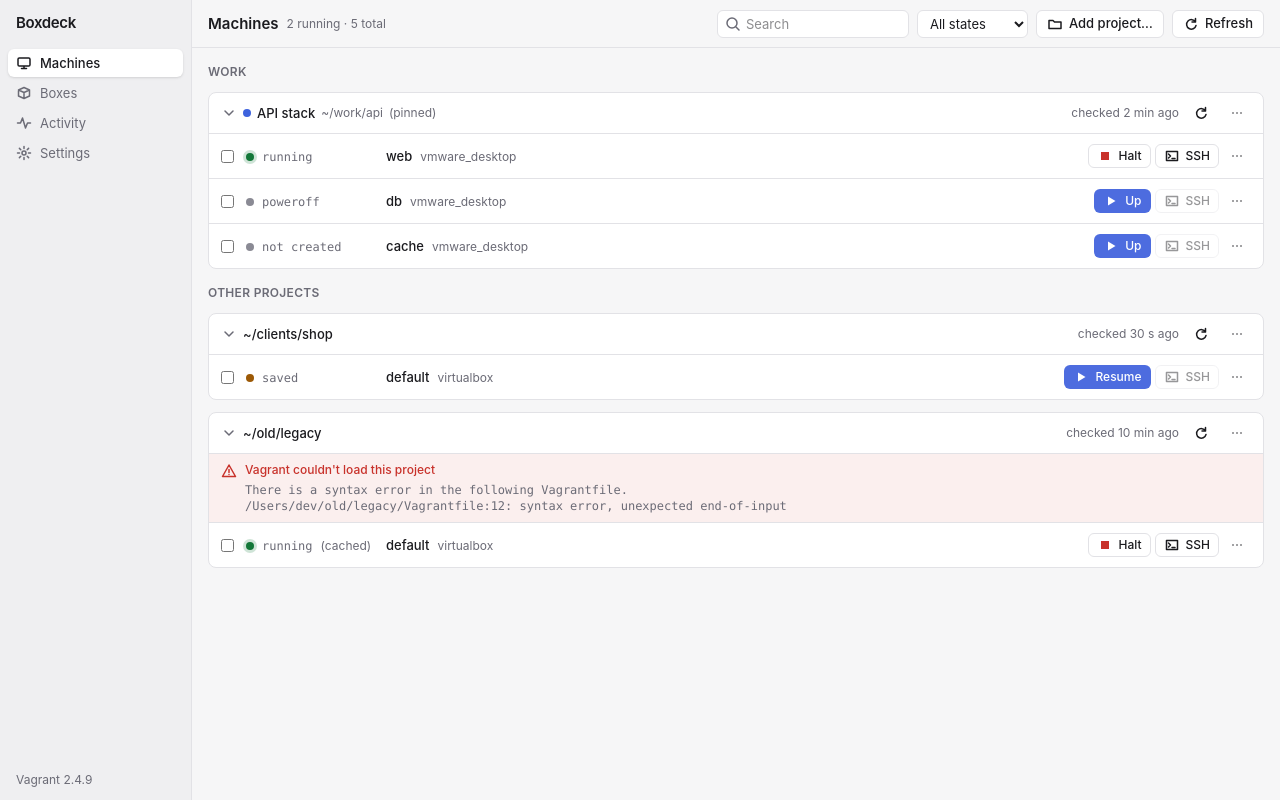
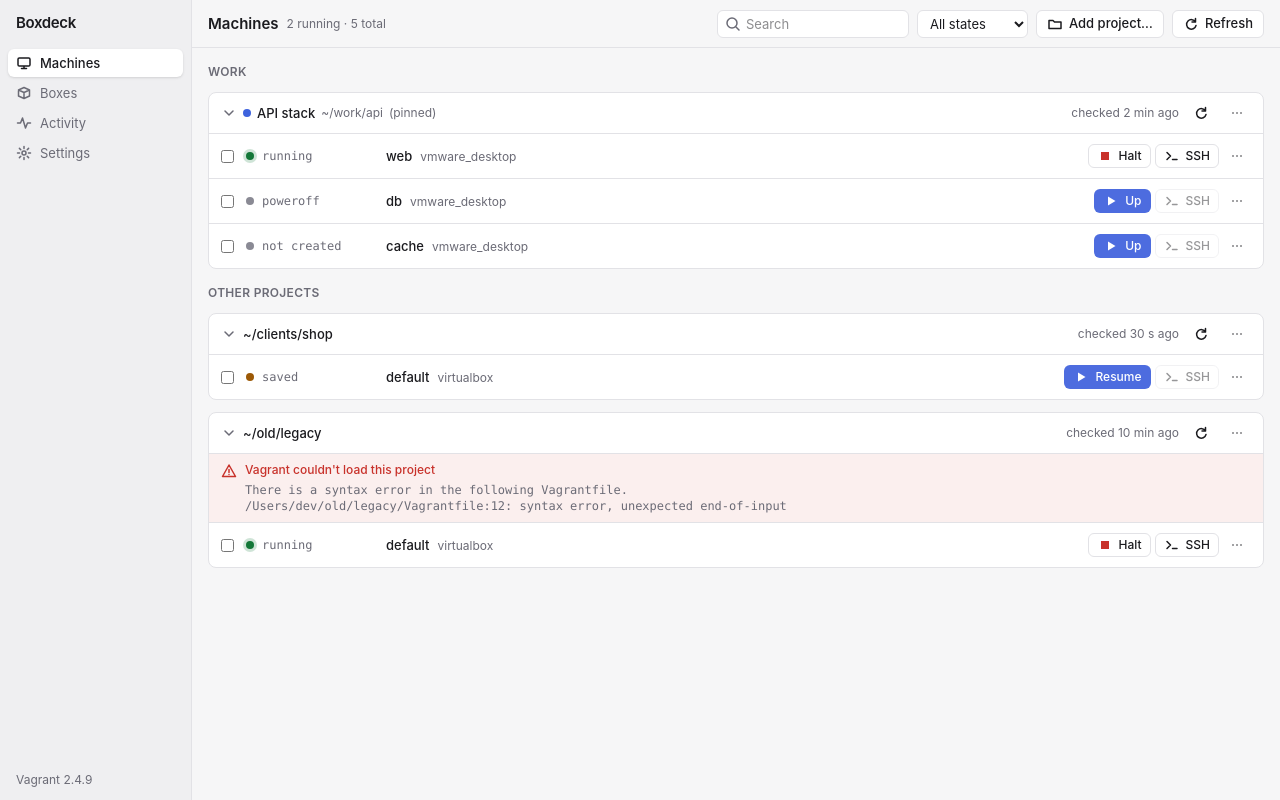
Before and after one commit to oops-apps/boxdeck, a React (Vite) app: page / in a window 1280 px wide. Built offline with nearby package versions, Linux system fonts and the light colour scheme.

Commit message:
feat(ui): use a prompt icon for SSH and keep state labels on one line

```diff
--- a/src/components/ui.tsx
+++ b/src/components/ui.tsx
@@ -12,6 +12,7 @@ const ICONS = {
   stop: "M4 4h8v8H4z",
   pause: "M4.5 3.5h2.5v9H4.5zM9 3.5h2.5v9H9z",
   terminal: "M2.5 3.5h11v9h-11zM4.5 6l2 2-2 2M8 10.5h3",
+  prompt: "M3 4.5 6.5 8 3 11.5M8.5 11.5H13",
   more: "M4 8h.01M8 8h.01M12 8h.01",
   refresh: "M12.5 6A4.75 4.75 0 1 0 13 9.5M12.5 2.5V6H9",
   search: "M7 12A5 5 0 1 0 7 2a5 5 0 0 0 0 10zM10.5 10.5 14 14",
@@ -242,7 +243,7 @@ export function StateBadge({
   const { dot } = stateStyle(state);
   return (
     <span
-      className="inline-flex items-center gap-2 font-mono text-xs text-muted"
+      className="flex max-w-full min-w-0 items-center gap-2 font-mono text-xs whitespace-nowrap text-muted"
       title={stale ? "Cached state from Vagrant's index; may be out of date" : undefined}
     >
       <span
@@ -250,8 +251,9 @@ export function StateBadge({
         aria-hidden="true"
         className={cn("size-2 shrink-0 rounded-full", dot, changes > 0 && "anim-glyph")}
       />
-      {label}
-      {stale && <span className="font-sans text-muted">(cached)</span>}
+      <span className="truncate">{label}</span>
+      {/* Hover shows it; screen readers still hear it. */}
+      {stale && <span className="sr-only">(cached)</span>}
     </span>
   );
 }
--- a/src/views/MachinesView.tsx
+++ b/src/views/MachinesView.tsx
@@ -590,7 +590,7 @@ const MachineRow = memo(function MachineRow({
           </Button>
         )}
         <Button size="sm" onClick={openSsh} disabled={!running}>
-          <Icon name="terminal" className="size-3" /> SSH
+          <Icon name="prompt" className="size-3" /> SSH
         </Button>
         <Menu
           trigger={<IconButton icon="more" label={`More actions for ${m.name}`} />}
```
